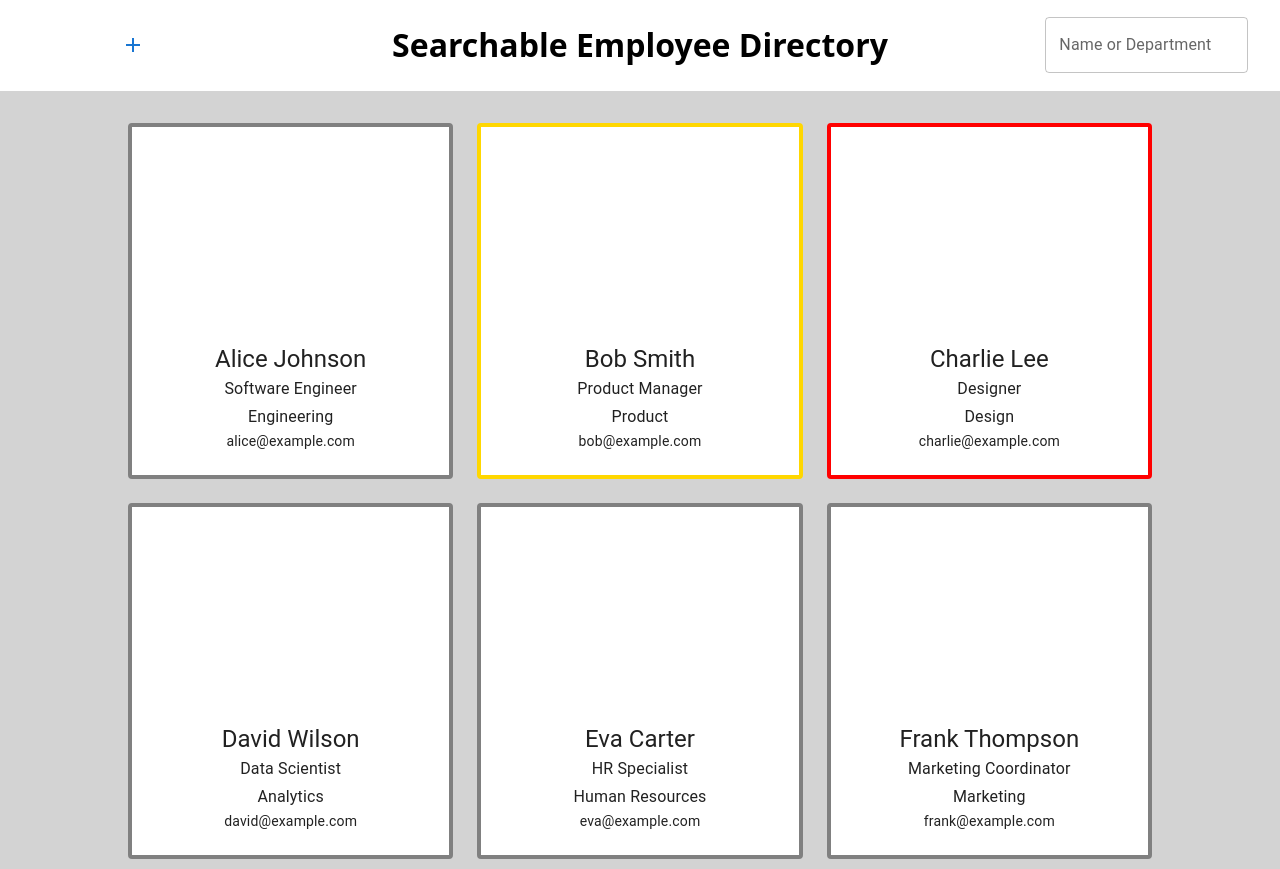
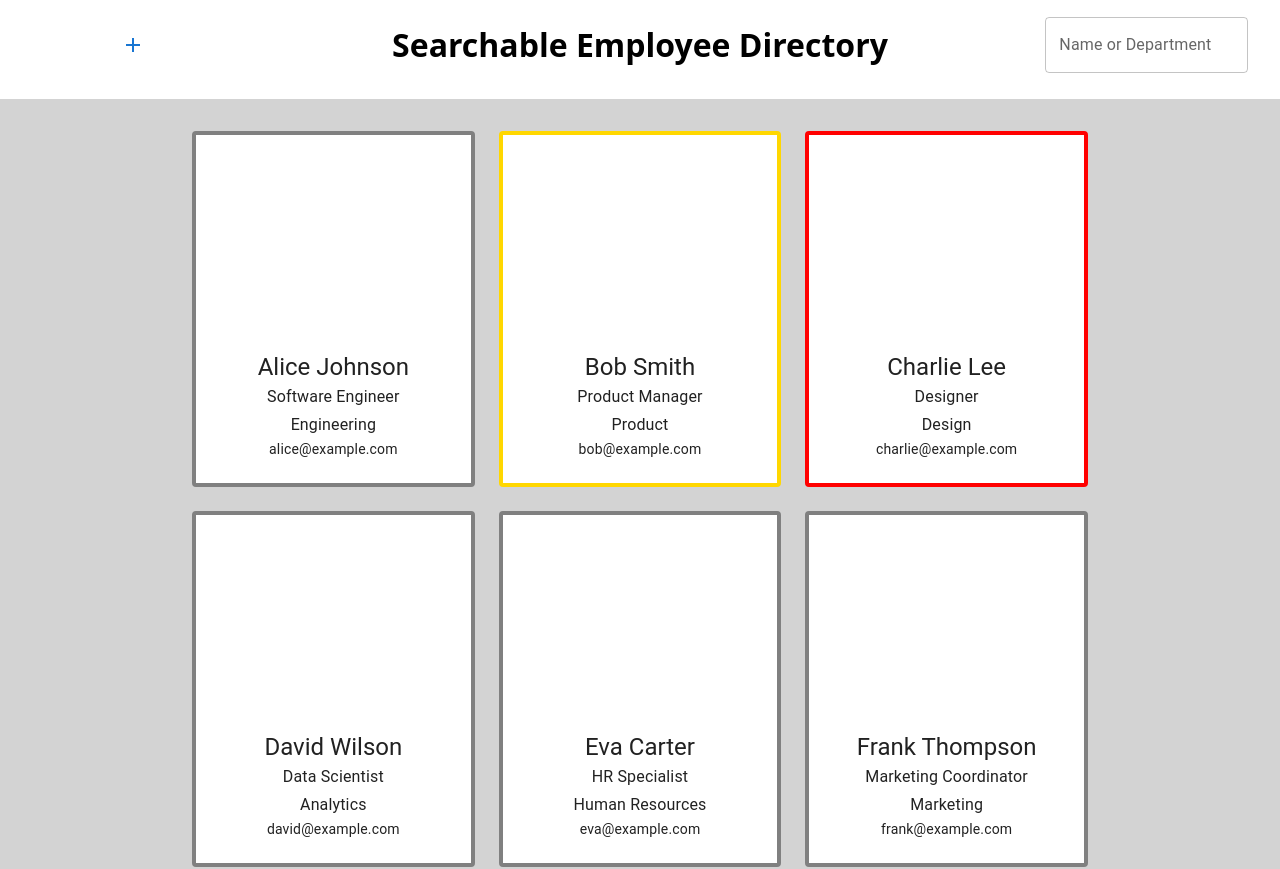
Before and after one commit to nxmoulleb/employee-directory, a React (Vite) app in the folder react-directory/: page / in a window 1280 px wide. Shown: the top 869 px of the page. Built offline with nearby package versions, Linux system fonts and the light colour scheme.

Commit message:
resizing works

```diff
--- a/react-directory/src/directory/card-grid.jsx
+++ b/react-directory/src/directory/card-grid.jsx
@@ -98,12 +98,12 @@ function CardGrid() {
     <Grid
       container
       spacing={{ xs: 2, md: 3 }}
-      columns={{ xs: 2, sm: 8, md: 12 }}
-      sx={{padding: '2rem', paddingLeft: '10%', paddingRight: '10%'
+      columns={{ xs: 1, sm: 6, md: 12 }}
+      sx={{padding: '2rem', paddingLeft: '15%', paddingRight: '15%'
       }}
     >
       {(data).map((item, i) => (
-        <Grid key={i} size={{ xs: 2, sm: 4, md: 4 }}>
+        <Grid key={i} size={{ xs: 1, sm: 3, md: 4 }}>
           <Card
             variant="outlined"
             sx={
--- a/react-directory/src/directory/directory.jsx
+++ b/react-directory/src/directory/directory.jsx
@@ -9,20 +9,21 @@ function Directory() {
     <div>
       <Grid
         container
+        columns = {{ sm: 1, md: 12 }}
         sx={{
           justifyContent: "space-between",
           alignItems: "center",
           backgroundColor: 'white',
-          padding: '0 2rem 0 2rem'
+          padding: '0 2rem .5rem 2rem'
         }}
       >
-        <Grid size={2}>
+        <Grid size={{ sm: 1, md: 2 }}>
             <Button><AddIcon/></Button>
         </Grid>
-        <Grid size={8}>
+        <Grid size={{ sm: 2, md: 8 }}>
           <h1>Searchable Employee Directory</h1>
         </Grid>
-        <Grid size={2}>
+        <Grid size={{ sm: 1, md: 2 }}>
           <TextField
             id="outlined-basic"
             label="Name or Department"
```
